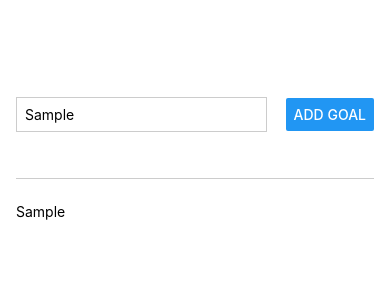
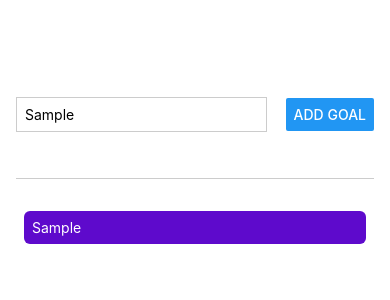
Before and after one commit to crukundo/rn-course-goals, a React Native app: screen / in a window 390 px wide. Both pictures are taken after typing "Sample" into the empty fields and a click on the button "ADD GOAL". Shown: the top 300 px of the page. Built offline with nearby package versions, Linux system fonts and the light colour scheme.

Commit message:
styling elements & learning inheritance

```diff
--- a/App.js
+++ b/App.js
@@ -25,7 +25,11 @@ export default function App() {
         <Button title='Add Goal' onPress={addGoalHandler} />
       </View>
       <View style={styles.goalsContainer}>
-        {courseGoals.map((goal) => <Text key={goal}>{goal}</Text>)}
+        {courseGoals.map((goal) => (
+          <View style={styles.goalItem} key={goal}>
+            <Text style={styles.goalText}>{goal}</Text>
+          </View>
+        ))}
       </View>
     </View>
   );
@@ -55,5 +59,14 @@ const styles = StyleSheet.create({
   },
   goalsContainer: {
     flex: 5
+  },
+  goalItem: {
+    margin: 8,
+    padding: 8,
+    borderRadius: 6,
+    backgroundColor: '#5e0acc'
+  },
+  goalText: {
+    color: 'white'
   }
 });
```
